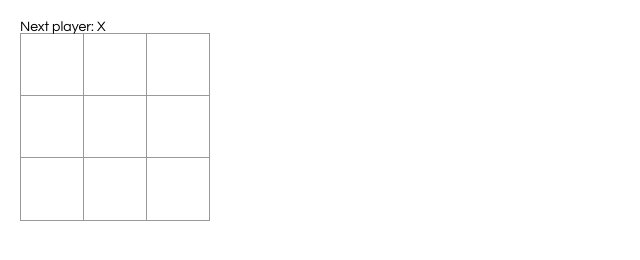
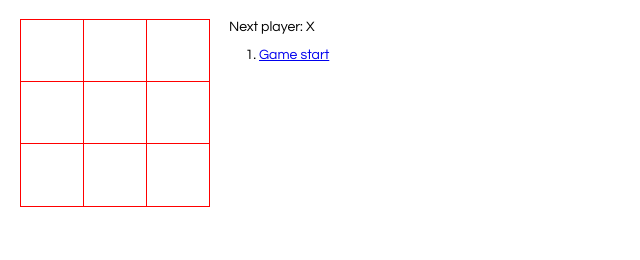
Before and after one commit to tylern06/React-tic-tac-toe, a React app: page / in a window 1280 px wide. Shown: the whole page, without its empty margins (0-640 px from the left). Built offline with nearby package versions, Linux system fonts and the light colour scheme.

Commit message:
render history based on step number

```diff
--- a/src/index.css
+++ b/src/index.css
@@ -20,7 +20,7 @@ ul {
 
 .square {
   background: #fff;
-  border: 1px solid #999;
+  border: 1px solid red;
   float: left;
   font-size: 24px;
   font-weight: bold;
@@ -32,6 +32,7 @@ ul {
   padding: 0;
   text-align: center;
   width: 64px;
+  /*margin: 5px;*/
 }
 
 .square:focus {
--- a/src/index.js
+++ b/src/index.js
@@ -2,52 +2,123 @@ import React from "react";
 import ReactDOM from "react-dom";
 import "./index.css";
 
-//Change Square to a functional componement where it consist of only return function
-function Square(props) {
-  return (
-    <button className="square" onClick={props.onClick}>
-      {props.value}
-    </button>
-  );
-}
-
-class Board extends React.Component {
+class Game extends React.Component {
   constructor() {
     super();
     this.state = {
-      squares: Array(9).fill(null),
+      history: [
+        {
+          squares: Array(9).fill(null)
+        }
+      ],
+      stepNumber: 0,
       xIsNext: true
     };
   }
 
   handleClick(i) {
-    const squares = this.state.squares.slice();
-    // console.log("squares i", squares);
+    // let history = this.state.history;
+    //get history up to stepNumber
+    const history = this.state.history.slice(0, this.state.stepNumber + 1);
+    const current = history[history.length - 1];
+    //make copy of current history of game
+    const squares = current.squares.slice();
+    console.log("history", history);
+    console.log("current", current.squares);
+
+    //stop handleClick if winner is found
     if (calculateWinner(squares) || squares[i]) {
       return;
     }
 
+    //combine history of object squares
+    let concat = history.concat([
+      {
+        squares: squares
+      }
+    ]);
+
+    //set square at index based on xIsNext boolean
     squares[i] = this.state.xIsNext ? "X" : "O";
-    this.setState({ squares: squares, xIsNext: !this.state.xIsNext });
+
+    console.log("squares", squares);
+    console.log("concat ", concat);
+
+    this.setState({
+      history: concat,
+      xIsNext: !this.state.xIsNext,
+      stepNumber: history.length
+    });
   }
-  renderSquare(i) {
-    return <Square value={this.state.squares[i]} onClick={() => this.handleClick(i)} />;
+
+  jumpTo(step) {
+    this.setState({
+      stepNumber: step,
+      xIsNext: step % 2 === 0
+    });
+  }
+
+  componentDidMount() {
+    // console.log("mount history", this.state.history);
   }
 
   render() {
-    const winner = calculateWinner(this.state.squares);
+    const history = this.state.history;
+    // const current = history[history.length - 1];
+    const current = history[this.state.stepNumber];
+    const winner = calculateWinner(current.squares);
+    const moves = history.map((step, move) => {
+      //Description of history
+      const desc = move ? "Move #" + move : "Game start";
+      return (
+        <li key={move}>
+          <a href="#" onClick={() => this.jumpTo(move)}>
+            {desc}
+          </a>
+        </li>
+      );
+    });
+
     let status;
+
     if (winner) {
       status = "Winner: " + winner;
     } else {
       status = "Next player: " + (this.state.xIsNext ? "X" : "O");
     }
+
+    return (
+      <div className="game">
+        <div className="game-board">
+          {/* Always render the current game board history */}
+          <Board squares={current.squares} onClick={i => this.handleClick(i)} />
+        </div>
+        <div className="game-info">
+          <div>
+            {status}
+          </div>
+          <ol>
+            {moves}
+          </ol>
+        </div>
+      </div>
+    );
+  }
+}
+
+class Board extends React.Component {
+  renderSquare(i) {
+    return <Square value={this.props.squares[i]} onClick={() => this.props.onClick(i)} />;
+  }
+
+  render() {
     return (
       <div>
         <div className="status">
-          {status}
+          {/* {status} */}
         </div>
         <div className="board-row">
+          {/* render square based on index passed in */}
           {this.renderSquare(0)}
           {this.renderSquare(1)}
           {this.renderSquare(2)}
@@ -67,24 +138,13 @@ class Board extends React.Component {
   }
 }
 
-class Game extends React.Component {
-  render() {
-    return (
-      <div className="game">
-        <div className="game-board">
-          <Board />
-        </div>
-        <div className="game-info">
-          <div>
-            {/* status */}
-          </div>
-          <ol>
-            {/* TODO */}
-          </ol>
-        </div>
-      </div>
-    );
-  }
+//Change Square to a functional componement where it consist of only return function
+function Square(props) {
+  return (
+    <button className="square" onClick={props.onClick}>
+      {props.value}
+    </button>
+  );
 }
 
 // ========================================
```
